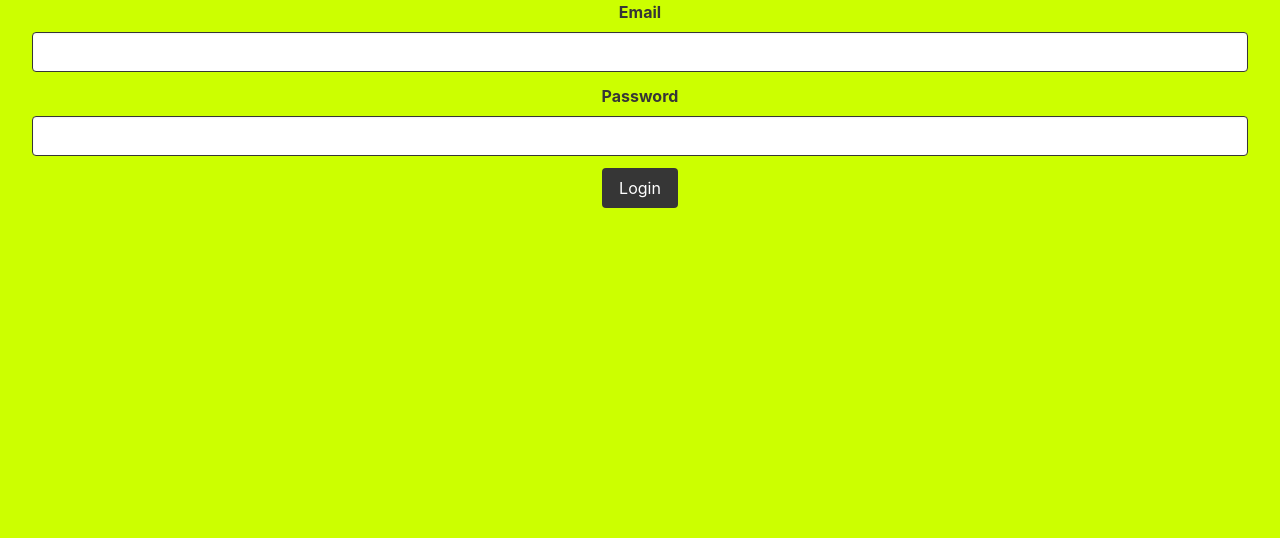
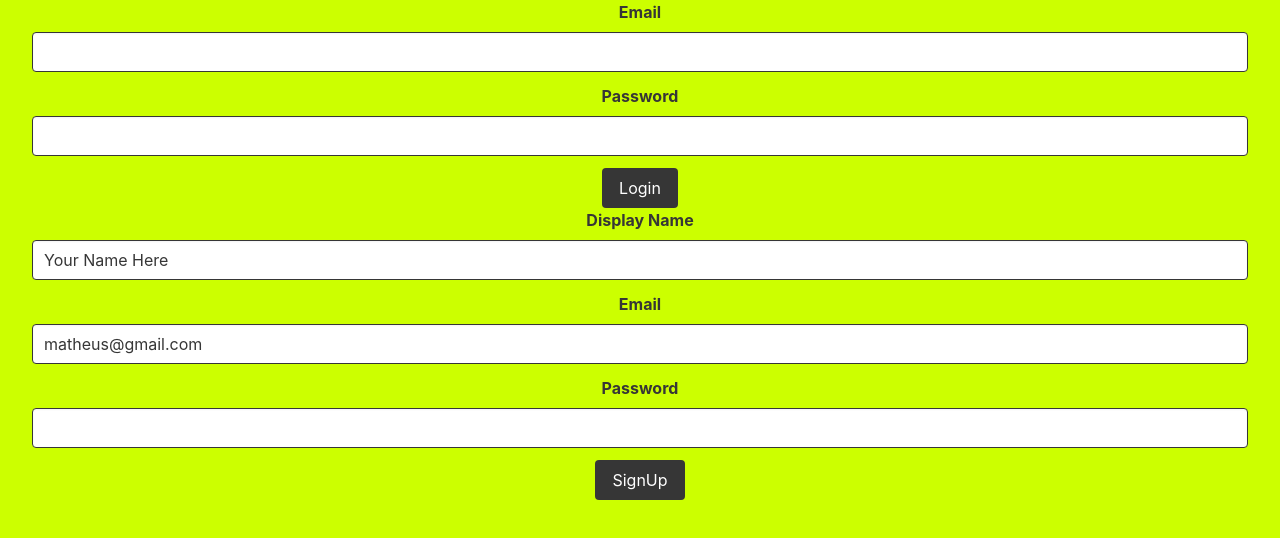
Before and after one commit to mcsolha/agradinho-react, a React (Create React App) app: page / in a window 1280 px wide. Shown: the top 538 px of the page. Built offline with nearby package versions, Linux system fonts and the light colour scheme.

Commit message:
[WIP] signup component

```diff
--- a/src/App.jsx
+++ b/src/App.jsx
@@ -1,11 +1,13 @@
 import React from 'react';
 import Login from './components/login/Login';
+import SignUp from './components/signup/SignUp';
 import './App.scss';
 
 function App() {
   return (
     <div className="App">
       <Login />
+      <SignUp />
     </div>
   );
 }
--- /dev/null
+++ b/src/components/form/Button.jsx
@@ -0,0 +1,14 @@
+import React from 'react';
+import PropTypes from 'prop-types';
+
+function Button({ text }) {
+  return (
+    <button className="button is-dark" type="submit">{ text }</button>
+  );
+}
+
+Button.propTypes = {
+  text: PropTypes.string.isRequired,
+};
+
+export default Button;
--- a/src/components/login/Login.jsx
+++ b/src/components/login/Login.jsx
@@ -1,6 +1,7 @@
 import React, { useState } from 'react';
 import BaseInput from '../form/BaseInput';
 import Form from '../form/Form';
+import Button from '../form/Button';
 import Container from '../Container';
 import './scss/Login.scss';
 
@@ -32,7 +33,7 @@ function Login() {
           type="password"
           value={password}
         />
-        <button className="button is-dark" type="submit">Login</button>
+        <Button text="Login" />
       </Form>
     </Container>
   );
--- /dev/null
+++ b/src/components/signup/SignUp.jsx
@@ -0,0 +1,32 @@
+import React from 'react';
+import BaseInput from '../form/BaseInput';
+import Button from '../form/Button';
+import Container from '../Container';
+
+function SignUp() {
+  return (
+    <Container isFluid>
+      <BaseInput
+        label="Display Name"
+        onChange={() => {}}
+        type="displayName"
+        value="Your Name Here"
+      />
+      <BaseInput
+        label="Email"
+        onChange={() => {}}
+        type="email"
+        value="matheus@gmail.com"
+      />
+      <BaseInput
+        label="Password"
+        onChange={() => {}}
+        type="password"
+        value=""
+      />
+      <Button text="SignUp" />
+    </Container>
+  );
+}
+
+export default SignUp;
```
